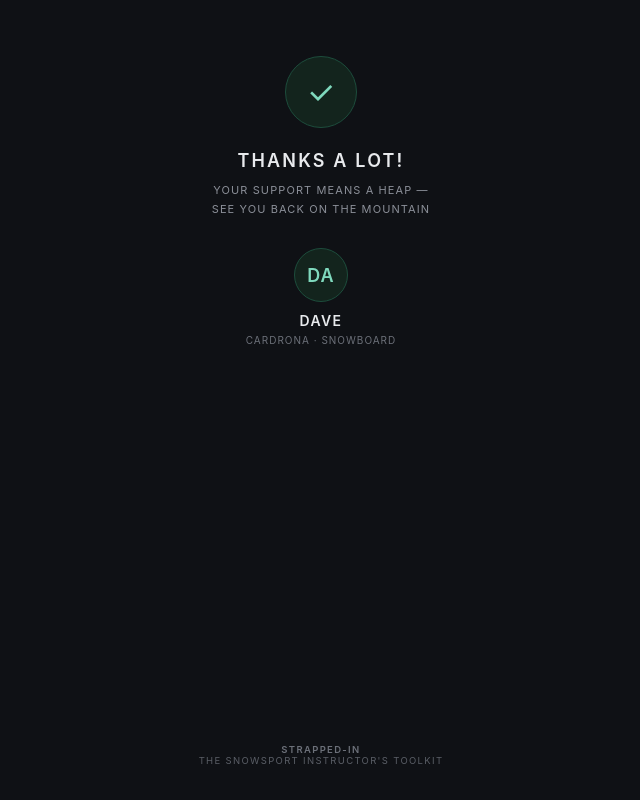
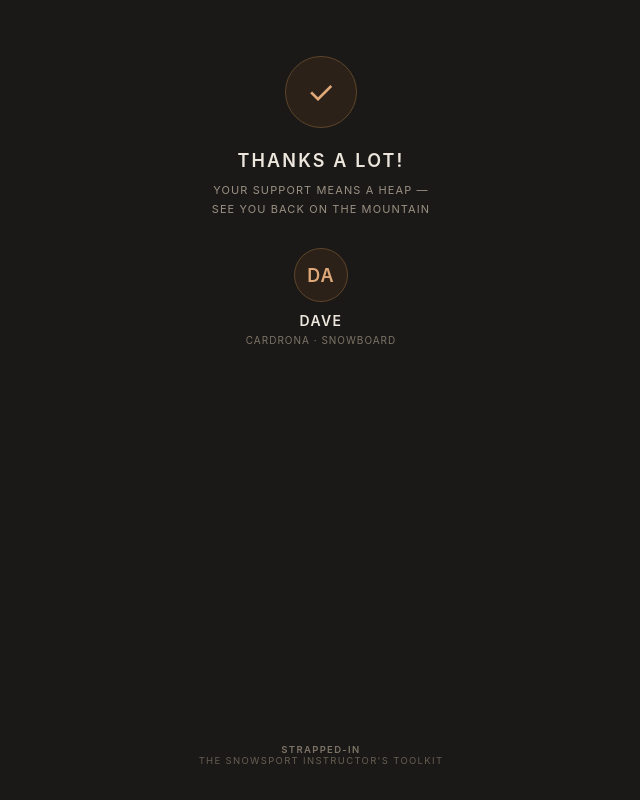
Before and after one commit to idumdumbo-svg/strapped-in, a plain HTML site: page site/u/thanks/index.html in a window 1280 px wide. Shown: the whole page, without its empty margins (319-959 px from the left). Drawn offline with Linux system fonts and the light colour scheme.

Commit message:
Add files via upload

```diff
--- a/site/u/thanks/index.html
+++ b/site/u/thanks/index.html
@@ -7,19 +7,19 @@
 <meta name="description" content="Thanks for the support — stay in touch with your instructor.">
 <style>
   :root {
-    --bg: #0f1115;
-    --card: #14161c;
-    --card2: #161922;
-    --line: #20242b;
-    --line2: #2e333b;
-    --tx: #e8eaed;
-    --mut: #8b8f98;
-    --mut2: #6c7079;
-    --dim: #5a5e66;
-    --teal: #1d9e75;
-    --tealT: #7fd9bd;
-    --tealBg: #13241d;
-    --tealLn: #1d4d3c;
+    --bg: #1b1917;
+    --card: #232019;
+    --card2: #2a251c;
+    --line: #2e2921;
+    --line2: #3f382d;
+    --tx: #ece6dc;
+    --mut: #9a9083;
+    --mut2: #7d7467;
+    --dim: #665e52;
+    --teal: #cf7a3e;
+    --tealT: #dfa878;
+    --tealBg: #2b2119;
+    --tealLn: #5f452a;
   }
   * { margin: 0; padding: 0; box-sizing: border-box; }
   html { -webkit-text-size-adjust: 100%; }
```
Also changed, not shown: site/u/index.html (+18 -32 lines).
